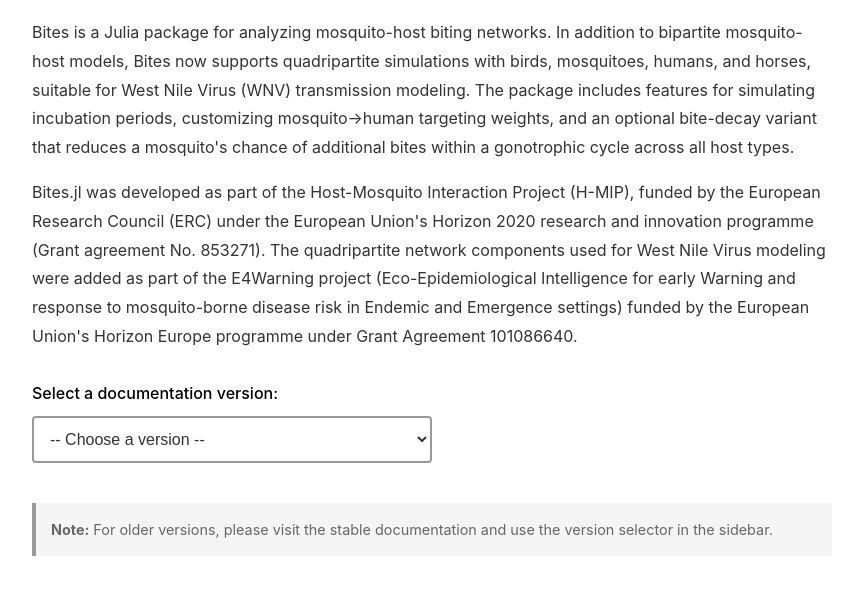
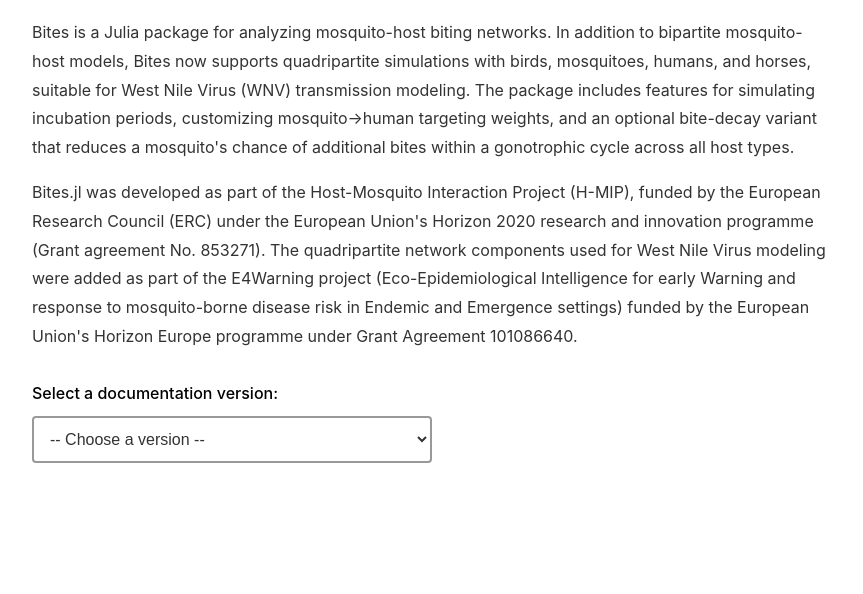
Before and after one commit to h-mip/Bites.jl, a plain HTML site: page dev/index.html in a window 1280 px wide. Shown: the part 188-782 px from the top of the page, without its empty margins (208-1071 px from the left). Drawn offline with Linux system fonts and the light colour scheme.

Commit message:
build based on d054160

```diff
--- a/dev/index.html
+++ b/dev/index.html
@@ -91,8 +91,6 @@
          </select>
      </div>
 
-    <div class="note">
-        <strong>Note:</strong> For older versions, please visit the stable documentation and use the version selector in the sidebar.
-    </div>
+
  </body>
  </html>
```
Also changed, not shown: dev/search/index.html (+1 -1 lines). Lines whose indentation alone changed are shown as unchanged.
